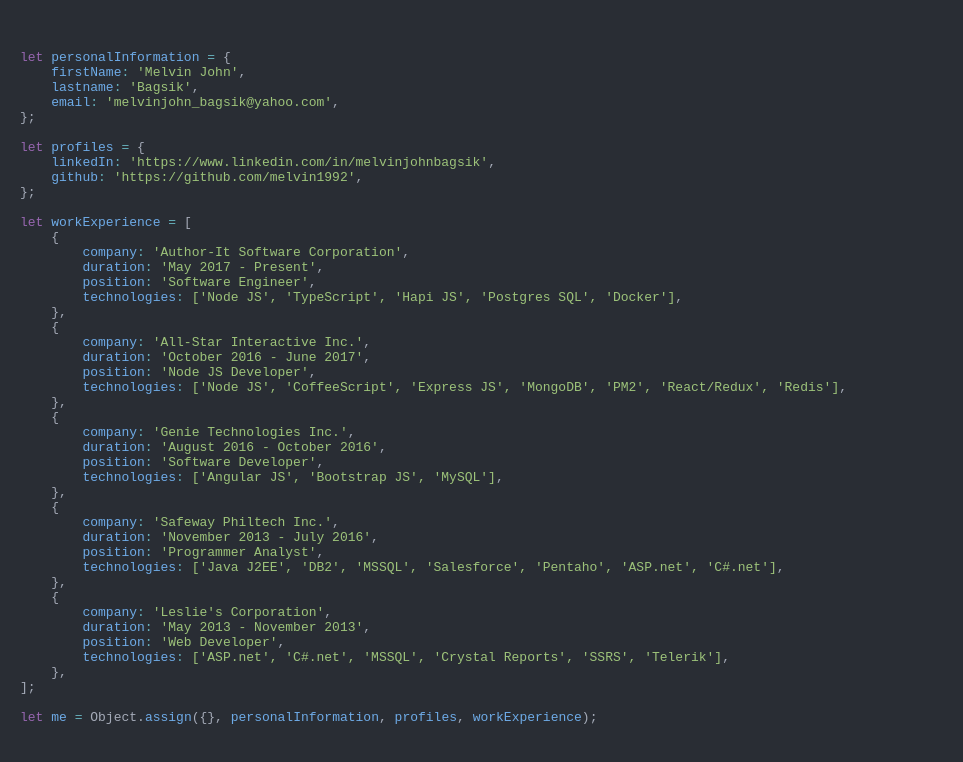
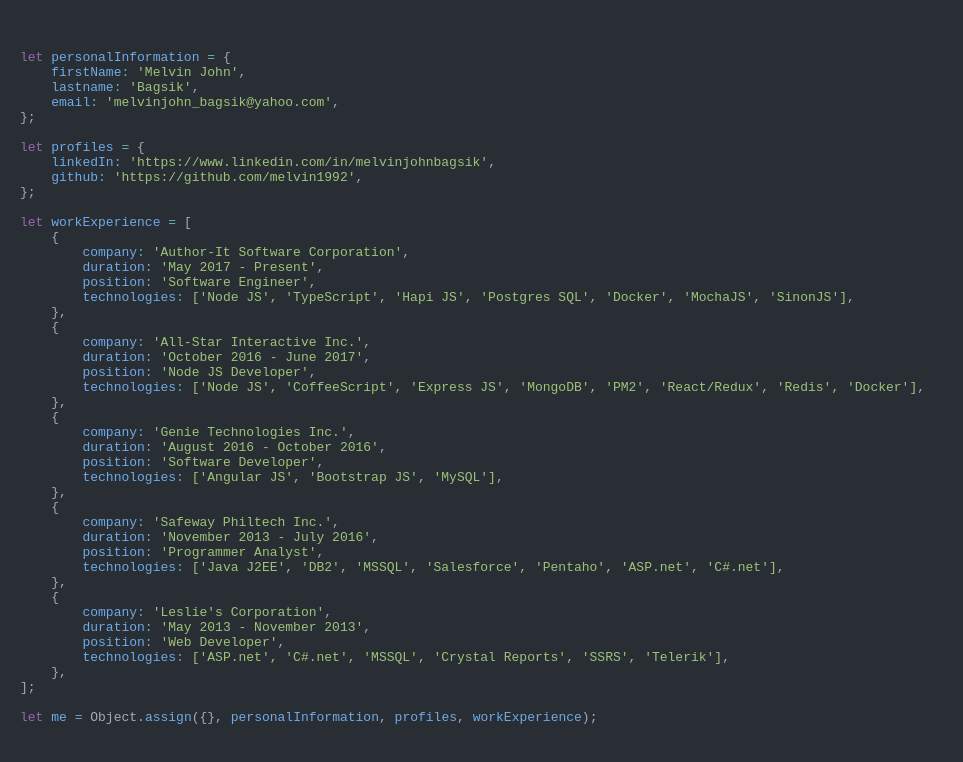
Before and after one commit to melvin1992/melvin1992.github.io, a plain HTML site: page index.html in a window 1280 px wide. Shown: the whole page, without its empty margins (0-963 px from the left). Drawn offline with Linux system fonts and the light colour scheme.

Commit message:
add new skills

```diff
--- a/index.html
+++ b/index.html
@@ -26,13 +26,13 @@
         <span class="nx">company</span><span class="o">:</span> <span class="s1">&#39;Author-It Software Corporation&#39;</span><span class="p">,</span>
         <span class="nx">duration</span><span class="o">:</span> <span class="s1">&#39;May 2017 - Present&#39;</span><span class="p">,</span>
         <span class="nx">position</span><span class="o">:</span> <span class="s1">&#39;Software Engineer&#39;</span><span class="p">,</span>
-        <span class="nx">technologies</span><span class="o">:</span> <span class="s1">[&#39;Node JS&#39;, &#39;TypeScript&#39;, &#39;Hapi JS&#39;, &#39;Postgres SQL&#39;, &#39;Docker&#39;]</span><span class="p">,</span>
+        <span class="nx">technologies</span><span class="o">:</span> <span class="s1">[&#39;Node JS&#39;, &#39;TypeScript&#39;, &#39;Hapi JS&#39;, &#39;Postgres SQL&#39;, &#39;Docker&#39;, &#39;MochaJS&#39;, &#39;SinonJS&#39;]</span><span class="p">,</span>
     <span class="p">},</span>
     <span class="p">{</span>
         <span class="nx">company</span><span class="o">:</span> <span class="s1">&#39;All-Star Interactive Inc.&#39;</span><span class="p">,</span>
         <span class="nx">duration</span><span class="o">:</span> <span class="s1">&#39;October 2016 - June 2017&#39;</span><span class="p">,</span>
         <span class="nx">position</span><span class="o">:</span> <span class="s1">&#39;Node JS Developer&#39;</span><span class="p">,</span>
-        <span class="nx">technologies</span><span class="o">:</span> <span class="s1">[&#39;Node JS&#39;, &#39;CoffeeScript&#39;, &#39;Express JS&#39;, &#39;MongoDB&#39;, &#39;PM2&#39;, &#39;React/Redux&#39;, &#39;Redis&#39;]</span><span class="p">,</span>
+        <span class="nx">technologies</span><span class="o">:</span> <span class="s1">[&#39;Node JS&#39;, &#39;CoffeeScript&#39;, &#39;Express JS&#39;, &#39;MongoDB&#39;, &#39;PM2&#39;, &#39;React/Redux&#39;, &#39;Redis&#39;, &#39;Docker&#39;]</span><span class="p">,</span>
     <span class="p">},</span>
     <span class="p">{</span>
         <span class="nx">company</span><span class="o">:</span> <span class="s1">&#39;Genie Technologies Inc.&#39;</span><span class="p">,</span>
```
